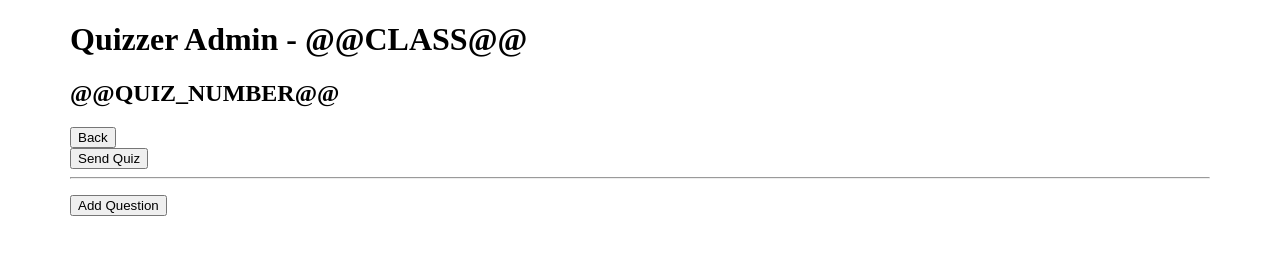
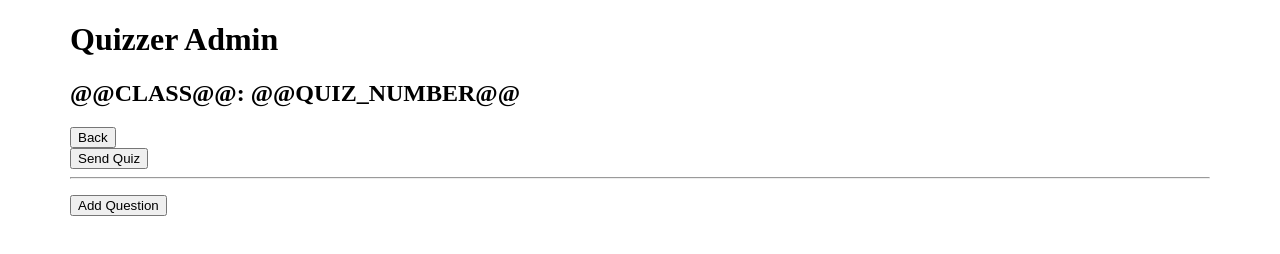
Before and after one commit to fbennett/quizzer, a plain HTML site: page pages/admin/quiz.html in a window 1280 px wide. Drawn offline with nearby package versions, Linux system fonts and the light colour scheme; files that its build step writes are made by us from their sources; no server answers; files whose address does not match are found by name.

Commit message:
Small layout tweak

```diff
--- a/pages/admin/quiz.html
+++ b/pages/admin/quiz.html
@@ -10,8 +10,8 @@
 <body onLoad="buildQuestionList()">
   <div class="grid">
     <div class="col-1-1">
-      <h1>Quizzer Admin - @@CLASS@@</h1>
-      <h2>@@QUIZ_NUMBER@@</h2>
+      <h1>Quizzer Admin</h1>
+      <h2>@@CLASS@@: @@QUIZ_NUMBER@@</h2>
       <div>
         <input type="button" value="Back" onclick="window.location = '?page=class&admin=' + getParameterByName('admin') + '&classid=' + getParameterByName('classid')"/>
       </div>
```
